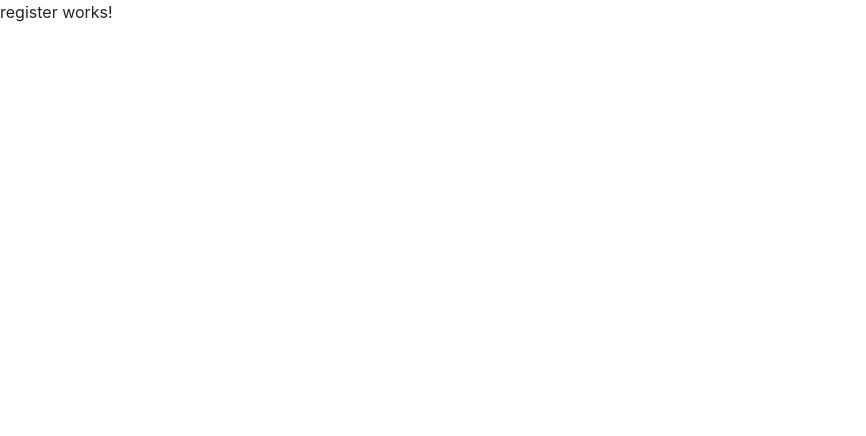
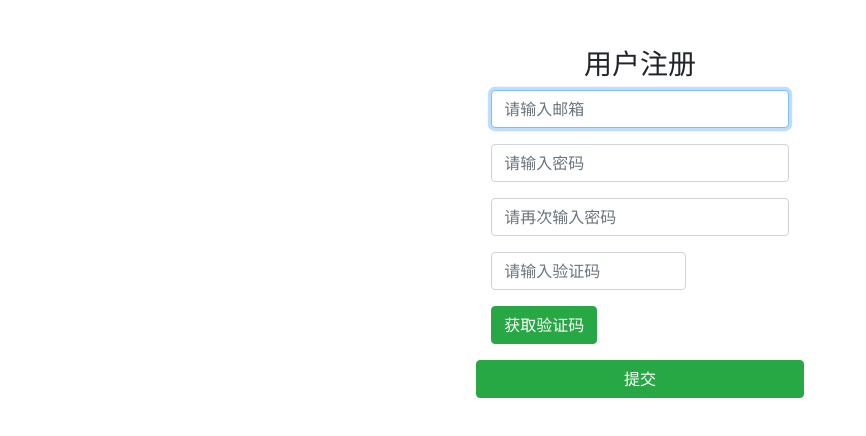
Before and after one commit to yjp19871013/RpiServiceUi, an Angular app: page /register in a window 1280 px wide. Shown: the top 436 px of the page, without its empty margins (0-866 px from the left). Built offline with nearby package versions, Linux system fonts and the light colour scheme.

Commit message:
完成注册页面

```diff
--- a/package.json
+++ b/package.json
@@ -23,7 +23,8 @@
     "rxjs": "~6.3.3",
     "tslib": "^1.9.0",
     "zone.js": "~0.8.26",
-    "bootstrap": "^4.1.3"
+    "bootstrap": "^4.1.3",
+    "font-awesome": "latest"
   },
   "devDependencies": {
     "@angular-devkit/build-angular": "~0.11.0",
--- a/src/app/login/login.component.html
+++ b/src/app/login/login.component.html
@@ -1,28 +1,24 @@
-<form class="container form" style="margin-top: 100px">
-  <div class="row justify-content-center">
+<div class="row justify-content-center mt-5">
   <h3>登录系统</h3>
 </div>
-  <div class="row justify-content-center form-group">
-    <i class="fa fa-user fa-lg"></i>
-    <input class="col-4 form-control" type="email" placeholder="请输入邮箱" id="email" name="email" autofocus="autofocus" maxlength="255" [(ngModel)]="user.email" appForbiddenName="emial"
-        #email="ngModel" />
+
+<div class="row justify-content-center">
+  <form class="form col-3">
+    <div class="form-group">
+      <input class="form-control" type="email" placeholder="请输入邮箱" id="email" name="email" autofocus="autofocus" maxlength="255" [(ngModel)]="user.email" appForbiddenName="emial" #email="ngModel" />
     </div>
 
-  <div class="row justify-content-center form-group">
-    <i class="fa fa-lock fa-lg"></i>
-    <input class="col-4 form-control" type="password" placeholder="请输入密码" id="password" name="password" maxlength="255" [(ngModel)]="user.password" appForbiddenName="password" #password="ngModel" />
+    <div class="form-group">
+      <input class="form-control" type="password" placeholder="请输入密码" id="password" name="password" maxlength="255" [(ngModel)]="user.password" appForbiddenName="password" #password="ngModel" />
+    </div>
+  </form>
 </div>
 
 <div class="row justify-content-center" *ngIf="errMsg != ''">
-    <span class="col-4 alert alert-primary">{{ errMsg }}</span>
+  <span class="col-2 alert alert-primary">{{ errMsg }}</span>
 </div>
 
-  <div class="row justify-content-center form-group">
-    <div class="col-4">
-      <div class="row justify-content-around">
-        <button type="button" class="btn btn-success col-4" name="submit" (click)="login()">登录</button>
-        <button type="button" class="btn btn-success col-4" name="register" routerLink="/register">注册</button>
+<div class="row justify-content-center">
+      <button type="button" class="col-1 btn btn-success mr-2" (click)="login()">登录</button>
+      <button type="button" class="col-1 btn btn-success ml-2" routerLink="/register">注册</button>
 </div>
-    </div>
-  </div>
-</form>
--- a/src/app/login/login.component.ts
+++ b/src/app/login/login.component.ts
@@ -29,14 +29,14 @@ export class LoginComponent implements OnInit {
     this.errMsg = "";
 
     if (this.user.email == "" || this.user.password == "") {
-        this.errMsg = "邮箱或密码不能为空";
-        return;
+      this.errMsg = "邮箱或密码不能为空";
+      return;
     }
 
     var emailPattern = /^[A-Za-z0-9\u4e00-\u9fa5]+@[a-zA-Z0-9_-]+(\.[a-zA-Z0-9_-]+)+$/;
     if (!emailPattern.test(this.user.email)) {
-        this.errMsg = "邮箱格式不正确";
-        return;
+      this.errMsg = "邮箱格式不正确";
+      return;
     }
 
     this.loginService.login(this.user)
@@ -47,12 +47,14 @@ export class LoginComponent implements OnInit {
           this.router.navigateByUrl("/");
         },
         (err) => {
-          if (err.status == 401) {
+          if (err.status == 400) {
+            this.errMsg = "请求参数错误";
+          } else if (err.status == 401) {
             this.errMsg = "用户名或密码错误";
           } else if (err.status == 500) {
             this.errMsg = "服务器内部错误";
           } else {
-            this.errMsg = "未知错误: " + err.error.message;
+            this.errMsg = "未知错误: " + err.status + err.error.message;
           }
         });
   }
--- a/src/app/register/register.component.html
+++ b/src/app/register/register.component.html
@@ -1,3 +1,36 @@
-<p>
-  register works!
-</p>
+<div class="row justify-content-center mt-5">
+  <h3>用户注册</h3>
+</div>
+
+<div class="row justify-content-center">
+  <form class="form col-3">
+    <div class="form-group">
+      <input class=" form-control" type="email" placeholder="请输入邮箱" id="email" name="email" autofocus="autofocus" maxlength="255" [(ngModel)]="registerRequest.email" appForbiddenName="emial" #email="ngModel" />
+    </div>
+
+    <div class="form-group">
+      <input class="form-control" type="password" placeholder="请输入密码" id="password1" name="password1" maxlength="255" [(ngModel)]="registerRequest.password1" appForbiddenName="password" #password="ngModel" />
+    </div>
+
+    <div class="form-group">
+      <input class="form-control" type="password" placeholder="请再次输入密码" id="password2" name="password2" maxlength="255" [(ngModel)]="registerRequest.password2" appForbiddenName="password" #password="ngModel" />
+    </div>
+
+    <div class="form-row">
+      <div class="form-group col-8">
+        <input class="form-control" type="text" placeholder="请输入验证码" id="validateCode" name="validateCode" maxlength="6" [(ngModel)]="registerRequest.validateCode" appForbiddenName="password" #password="ngModel" />
+      </div>
+      <div class="form-group col-auto">
+        <button type="button" class="btn btn-success" (click)="generateValidateCode()">获取验证码</button>
+      </div>
+    </div>
+  </form>
+</div>
+
+<div class="row justify-content-center" *ngIf="errMsg != ''">
+  <span class="col-2 alert alert-primary">{{ errMsg }}</span>
+</div>
+
+<div class="row justify-content-center">
+  <button type="button" class="col-3 btn btn-success" (click)="register()">提交</button>
+</div>
--- a/src/app/register/register.component.ts
+++ b/src/app/register/register.component.ts
@@ -1,4 +1,6 @@
 import { Component, OnInit } from '@angular/core';
+import { ValidateCodeResquest, RegisterRequest } from './register.model';
+import { RegisterService } from './register.service';
 
 @Component({
   selector: 'app-register',
@@ -7,9 +9,69 @@ import { Component, OnInit } from '@angular/core';
 })
 export class RegisterComponent implements OnInit {
 
-  constructor() { }
+  registerRequest: RegisterRequest = {
+    email: "",
+    password1: "",
+    password2: "",
+    validateCode: ""
+  };
+
+  errMsg = "";
+
+  constructor(private registerService: RegisterService) { }
 
   ngOnInit() {
   }
 
+  getValidateCode() {
+    this.errMsg = "";
+
+    if (this.registerRequest.email == "") {
+      this.errMsg = "邮箱为空，无法获取";
+      return;
+    }
+
+    this.registerService.generateValidateCode({
+      email: this.registerRequest.email
+    }).subscribe(
+      (response) => {
+        this.errMsg = "验证码已发送";
+      },
+      (err) => {
+        if (err.status == 400) {
+          this.errMsg = "请求参数错误";;
+        } else if (err.status == 409) {
+          this.errMsg = "验证码已发送过";
+        } else if (err.status == 500) {
+          this.errMsg = "服务器内部错误";
+        } else {
+          this.errMsg = "未知错误: " + err.status + err.error.message;
+        }
+      });;
+  }
+
+  register() {
+    this.errMsg = "";
+
+    if (this.registerRequest.email == ""
+      || this.registerRequest.password1 == ""
+      || this.registerRequest.password2 == "") {
+      this.errMsg = "邮箱或密码不能为空";
+      return;
+    }
+
+    var emailPattern = /^[A-Za-z0-9\u4e00-\u9fa5]+@[a-zA-Z0-9_-]+(\.[a-zA-Z0-9_-]+)+$/;
+    if (!emailPattern.test(this.registerRequest.email)) {
+      this.errMsg = "邮箱格式不正确";
+      return;
+    }
+
+    if (this.registerRequest.validateCode == "") {
+      this.errMsg = "验证码为空";
+      return;
+    }
+
+    this.registerService.register(this.registerRequest);
+  }
+
 }
--- /dev/null
+++ b/src/app/register/register.service.ts
@@ -0,0 +1,23 @@
+import { Injectable } from '@angular/core';
+import { ValidateCodeResquest, RegisterRequest } from './register.model'
+import { Observable } from 'rxjs';
+import { HttpClient } from '@angular/common/http';
+
+@Injectable({
+  providedIn: 'root'
+})
+export class RegisterService {
+
+  private generateValidateCodeUrl: string = "/api/users/validate-code"
+  private registerUrl: string = "/api/users"
+
+  constructor(private http: HttpClient) { }
+
+  generateValidateCode(request: ValidateCodeResquest): Observable<any> {
+    return this.http.post<any>(this.generateValidateCodeUrl, request);
+  }
+
+  register(request: RegisterRequest): Observable<any> {
+    return this.http.post<any>(this.registerUrl, request);
+  }
+}
--- a/src/styles.css
+++ b/src/styles.css
@@ -1,2 +1,3 @@
 /* You can add global styles to this file, and also import other style files */
 @import "../node_modules/bootstrap/dist/css/bootstrap.min.css";
+@import '../node_modules/font-awesome/css/font-awesome.css';
```
Also changed, not shown: src/app/register/register.model.ts (added, +10 -0 lines), 2 other files (tests, documents, lock files or other folders). Lines whose indentation alone changed are shown as unchanged.
